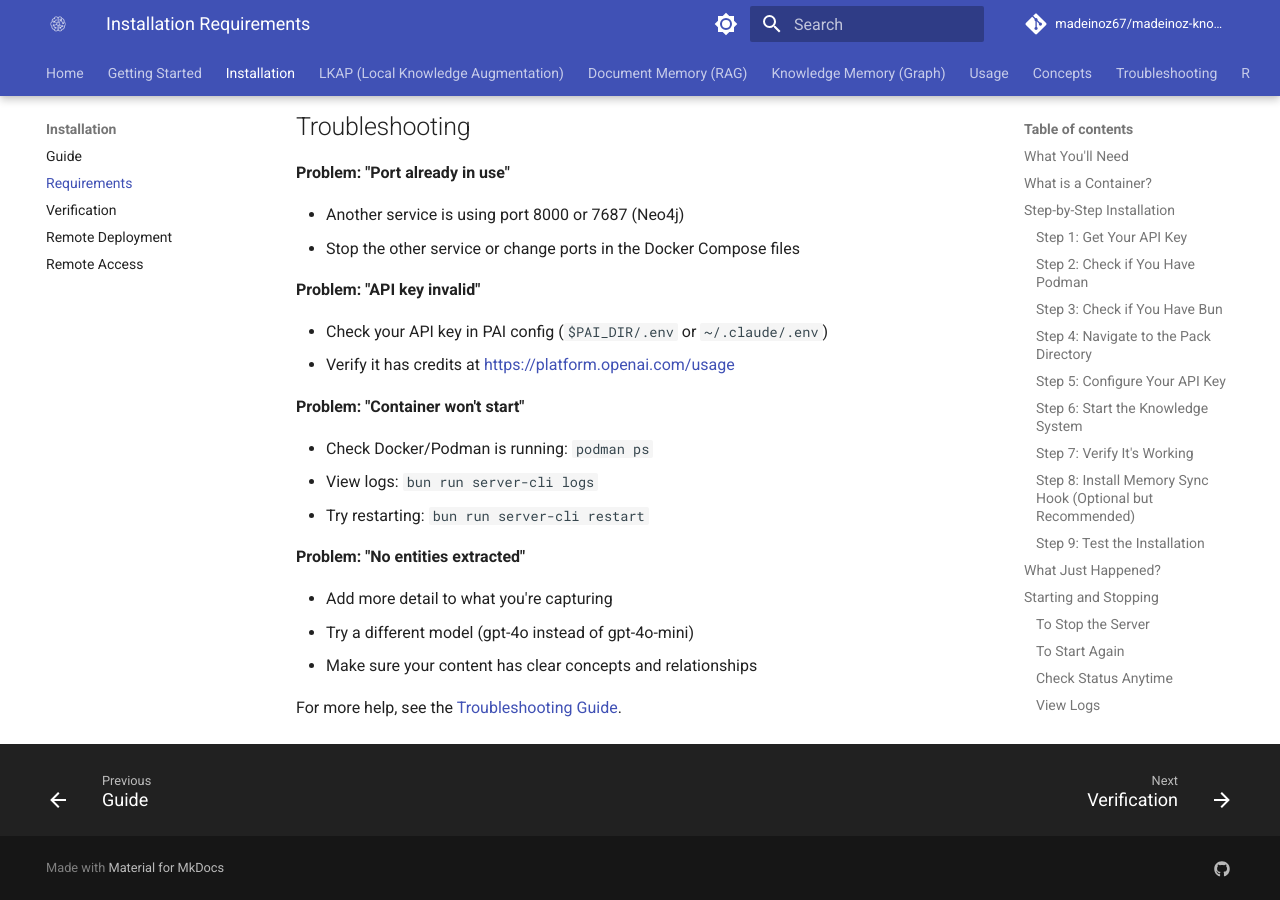
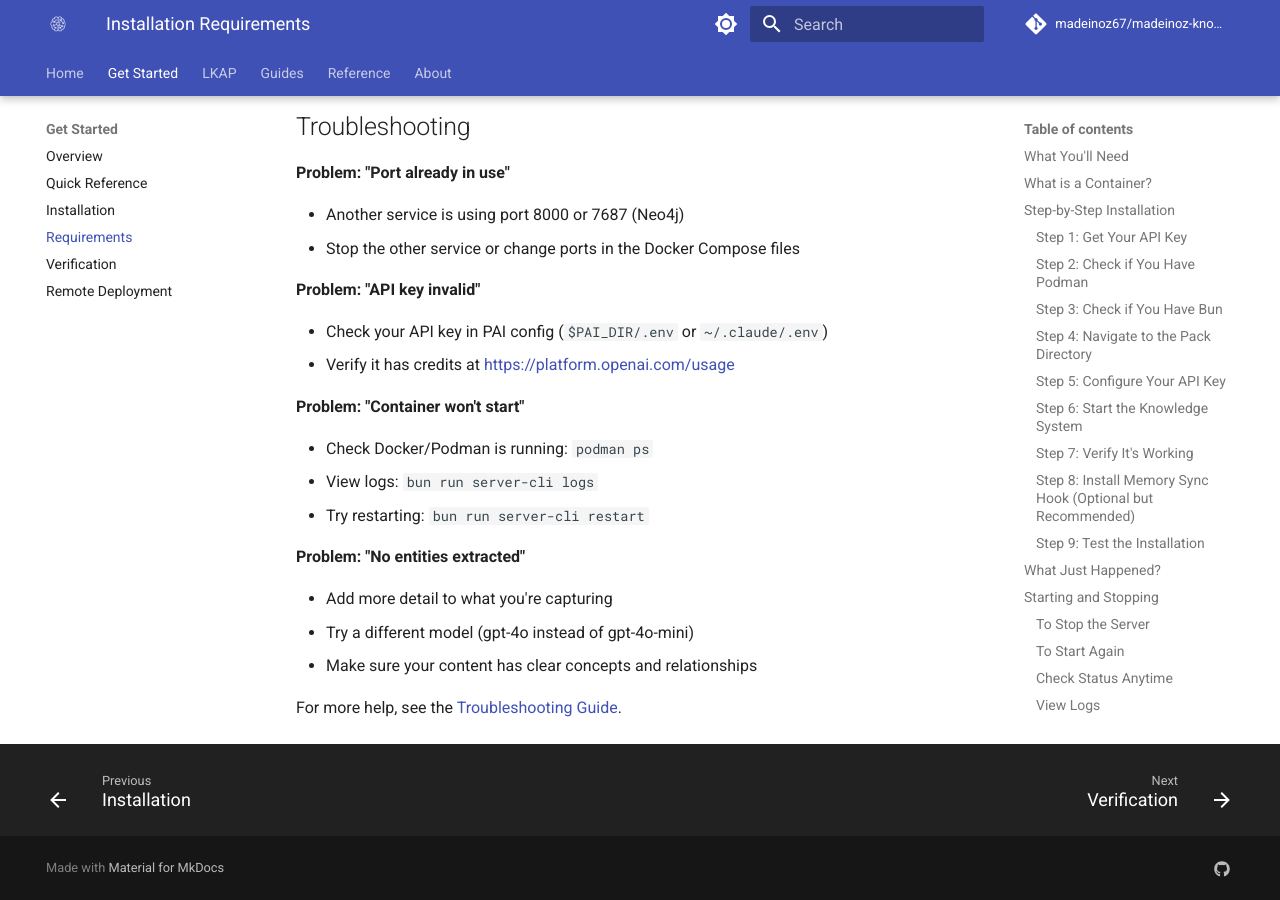
Before and after one commit to madeinoz67/madeinoz-knowledge-system, an MkDocs documentation site: the page built from docs/installation/requirements.md, in a window 1280 px wide and 900 px high, scrolled down 7423 px. Built offline with MkDocs 1.6.1 and Material for MkDocs 9.7.7, drawn with Linux system fonts in a browser that asks for light colours; comment, search, counter and statistics services are not loaded.

Commit message:
docs: consolidate navigation to 6 top-level tabs
Reduce from 12 tabs to 6 for cleaner navigation:
- Home
- Get Started (overview + installation combined)
- LKAP (RAG and KG as sub-pages)
- Guides (usage guides)
- Reference (CLI, config, troubleshooting)
- About (acknowledgments, dev notes)

Co-Authored-By: Claude Opus 4.6 <noreply@anthropic.com>

```diff
--- a/mkdocs.yml
+++ b/mkdocs.yml
@@ -36,53 +36,45 @@ theme:
 
 nav:
   - Home: index.md
-  - Getting Started:
+  - Get Started:
     - Overview: getting-started/overview.md
     - Quick Reference: getting-started/quick-reference.md
-  - Installation:
-    - Guide: installation/index.md
+    - Installation: installation/index.md
     - Requirements: installation/requirements.md
     - Verification: installation/verification.md
     - Remote Deployment: installation/remote-deployment.md
-    - Remote Access: remote-access.md
-  - LKAP (Local Knowledge Augmentation):
+  - LKAP:
     - Overview: lkap/index.md
-    - Two-Tier Memory Model: lkap/two-tier-model.md
+    - Two-Tier Model: lkap/two-tier-model.md
     - Promotion Workflow: lkap/promotion-workflow.md
-  - Document Memory (RAG):
-    - Concepts: rag/concepts.md
-    - Quickstart: rag/quickstart.md
-    - Configuration: rag/configuration.md
-    - Troubleshooting: rag/troubleshooting.md
-  - Knowledge Memory (Graph):
-    - Concepts: kg/concepts.md
-    - Quickstart: kg/quickstart.md
-    - Configuration: kg/configuration.md
-    - Troubleshooting: kg/troubleshooting.md
-  - Usage:
+    - RAG Concepts: rag/concepts.md
+    - RAG Quickstart: rag/quickstart.md
+    - RAG Config: rag/configuration.md
+    - KG Concepts: kg/concepts.md
+    - KG Quickstart: kg/quickstart.md
+    - KG Config: kg/configuration.md
+  - Guides:
     - Basic Usage: usage/basic-usage.md
-    - Advanced: usage/advanced.md
-    - Memory Decay & Lifecycle: usage/memory-decay.md
-    - Weighted Search: weighted-search.md
+    - Advanced Usage: usage/advanced.md
+    - Memory Decay: usage/memory-decay.md
     - Monitoring: usage/monitoring.md
     - Backup & Restore: usage/backup-restore.md
-    - OSINT & CTI Workflows: guides/osint-workflows.md
-  - Concepts:
-    - Architecture: concepts/architecture.md
-    - Hooks & Integration: concepts/hooks-integration.md
-  - Troubleshooting:
-    - Common Issues: troubleshooting/common-issues.md
-    - Known Issues: troubleshooting/known-issues.md
+    - OSINT Workflows: guides/osint-workflows.md
   - Reference:
     - CLI: reference/cli.md
     - Configuration: reference/configuration.md
-    - Observability & Metrics: reference/observability.md
-    - Cache Implementation: reference/cache-implementation.md
+    - Architecture: concepts/architecture.md
+    - Observability: reference/observability.md
     - Model Guide: reference/model-guide.md
+    - RAG Troubleshooting: rag/troubleshooting.md
+    - KG Troubleshooting: kg/troubleshooting.md
+    - Common Issues: troubleshooting/common-issues.md
+  - About:
+    - Acknowledgments: acknowledgments.md
+    - Hooks & Integration: concepts/hooks-integration.md
     - Benchmarks: reference/benchmarks.md
     - Developer Notes: reference/developer-notes.md
     - Release Process: reference/releases.md
-  - Acknowledgments: acknowledgments.md
 
 plugins:
   - search
```
